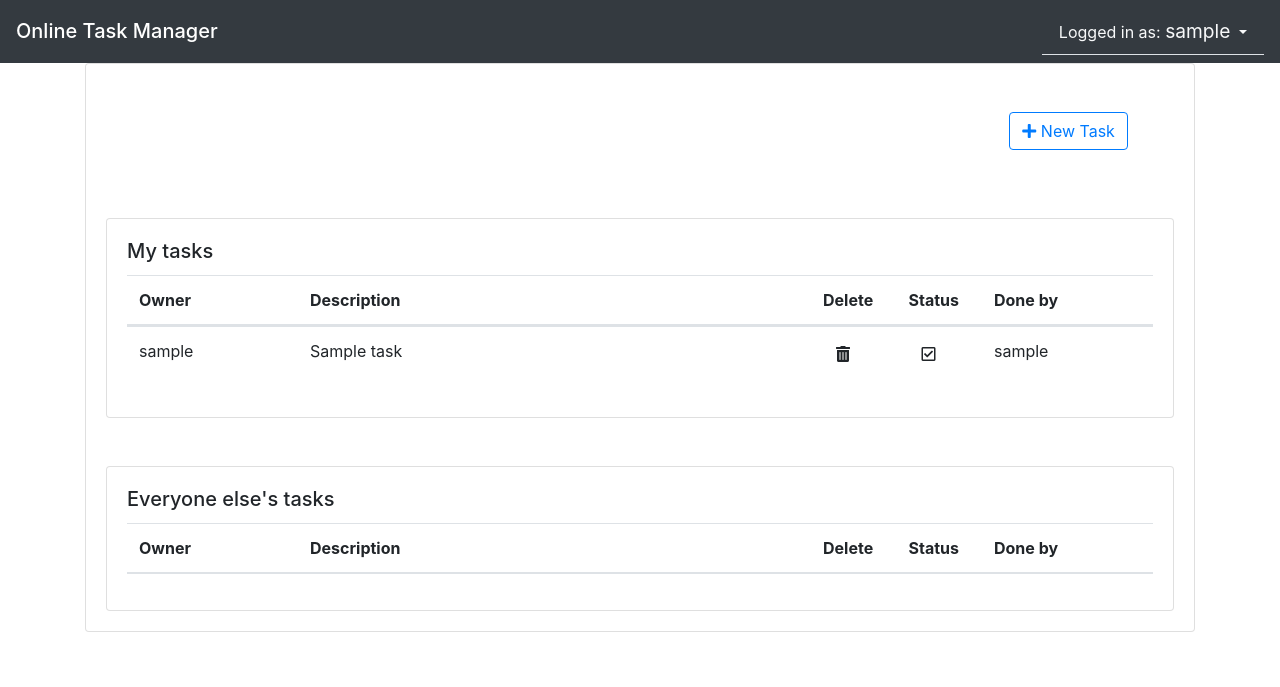
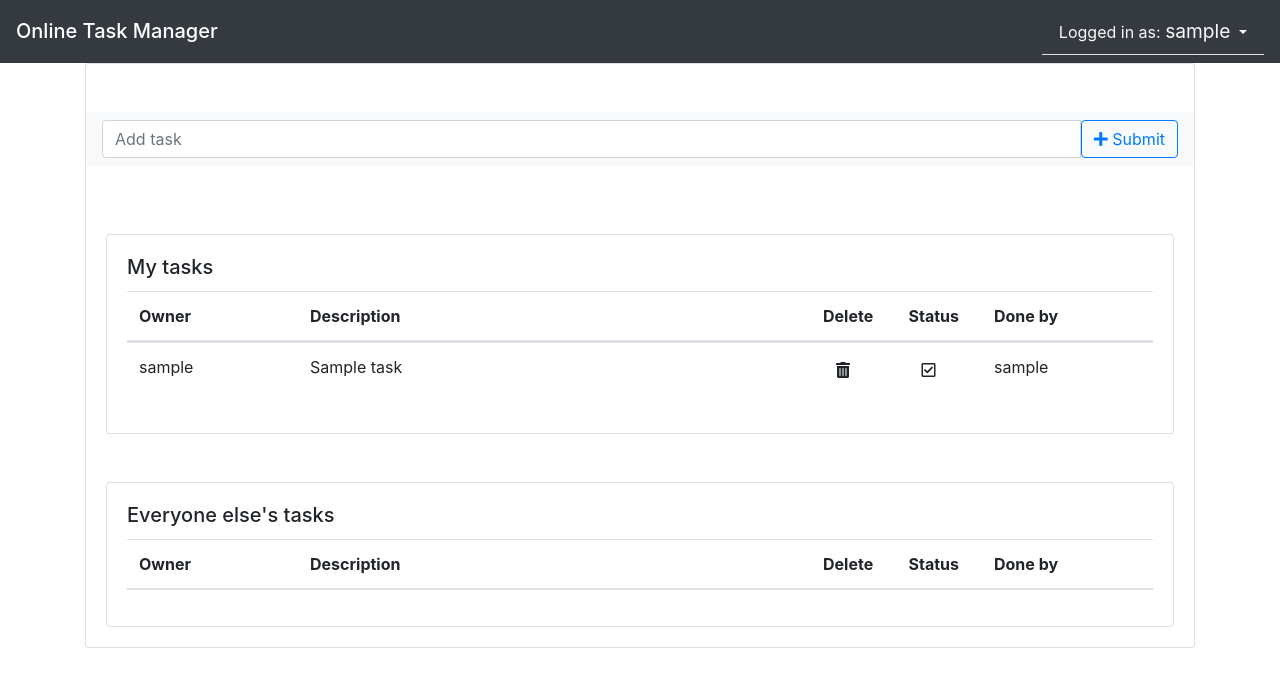
Before and after one commit to carlosap256/task_list, a Django app: page / in a window 1280 px wide. Shown: the top 687 px of the page. Run offline with Django 3.2, Linux system fonts and the light colour scheme; a user stored in the database is signed in; tables that the repository leaves empty hold one stand-in row (values such as "Sample post"); lists and menus that the app fills with data are empty; some libraries are stand-ins or nearby versions.

Commit message:
Add task functionality done

```diff
--- a/online_manager/task_list/templates/partials/add_task.html
+++ b/online_manager/task_list/templates/partials/add_task.html
@@ -1,11 +1,20 @@
 <script>
     $(document).ready(function() {
-        $('#new_task').click(function(){
 
-           $.post( "/task_crud/create/", {csrfmiddlewaretoken: '{{ csrf_token }}'}, function() {
+        function task_name_not_empty(){
+            return get_new_task_name() != ''
+        }
+
+        function get_new_task_name(){
+            return $('#new_task_name').val();
+        }
+
+        function post_new_task(){
+            var task_name = get_new_task_name();
+            $.post( "/task_crud/create/", {task_name: task_name,csrfmiddlewaretoken: '{{ csrf_token }}'}, function() {
             })
               .done(function(result) {
-
+                window.location.reload(true);
               })
               .fail(function(result) {
                 console.error(result.responseText)
@@ -13,17 +22,27 @@
               .always(function(result) {
 
               });
+        }
+
+        $('#new_task').click(function(){
+            if(task_name_not_empty()){
+
+                post_new_task();
+            }else{
+                $('#new_task_name').focus();
+            }
+
         });
     });
 </script>
 
 
-<div class="container">
-    <div class="row">
-        <div class="offset-md-10">
-            <div id="new_task" class="btn btn-outline-primary">
-                <span><i class="fas fa-plus"></i>  New Task</span>
-            </div>
-        </div>
+
+<nav class="navbar navbar-light bg-light">
+  <form class="input-group input-group-default">
+    <input id="new_task_name" class="form-control input-default col-lg-12" placeholder="Add task" aria-label="Add task">
+      <div id="new_task" class="btn btn-outline-primary">
+        <span><i class="fas fa-plus"></i>  Submit</span>
     </div>
-</div>
+  </form>
+</nav>
```
Also changed, not shown: online_manager/task_list/task_crud.py (+13 -6 lines).
